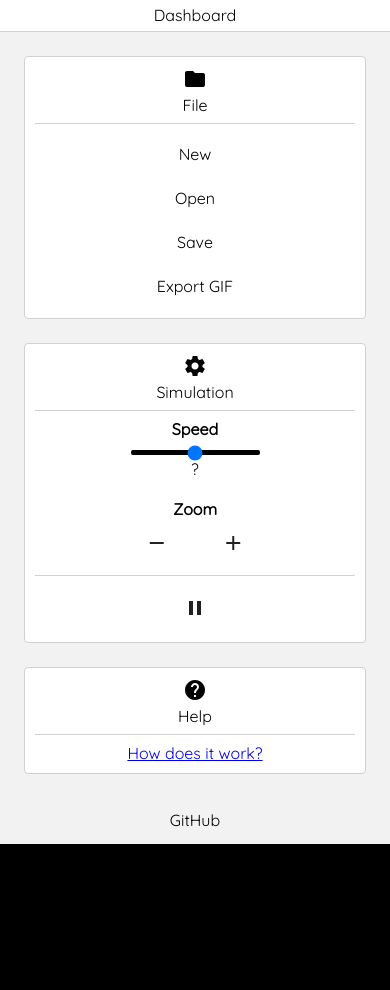
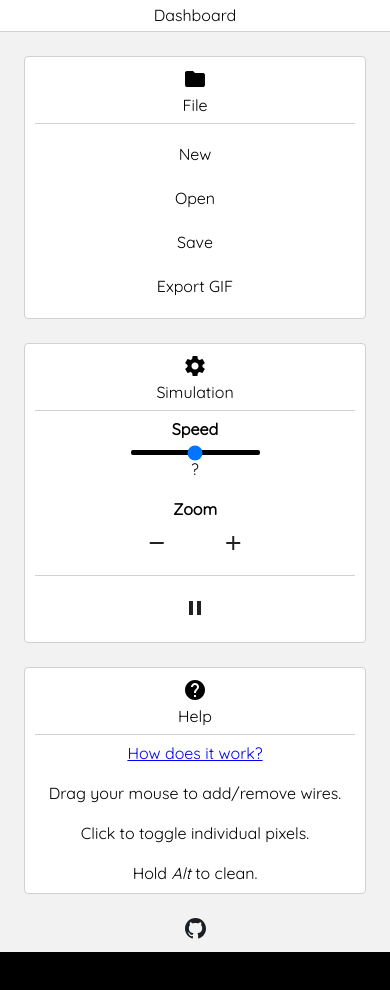
Before and after one commit to iostapyshyn/wired-logic-rs, a website: page www/index.html in a window 390 px wide. Shown: the top 990 px of the page. Drawn offline with Linux system fonts and the light colour scheme.

Commit message:
add github icon

```diff
--- a/www/index.html
+++ b/www/index.html
@@ -58,11 +58,16 @@
           <br>
           Help
           <hr>
-          <a href="https://github.com/iostapyshyn/wired-rs/">How does it work?</a>
+          <a href="https://github.com/iostapyshyn/wired-rs/">How does it work?</a><br><br>
+          Drag your mouse to add/remove wires.<br><br>
+          Click to toggle individual pixels.<br><br>
+          Hold <i>Alt</i> to clean.
         </div>
       </div>
       <div class="dashboard-footer">
-        GitHub
+        <a href="https://github.com/iostapyshyn/wired-logic-rs/">
+          <img src="github-mark.svg" alt="View on GitHub" style="width:21px;"></div>
+        </a>
       </div>
     </div>
 
```
